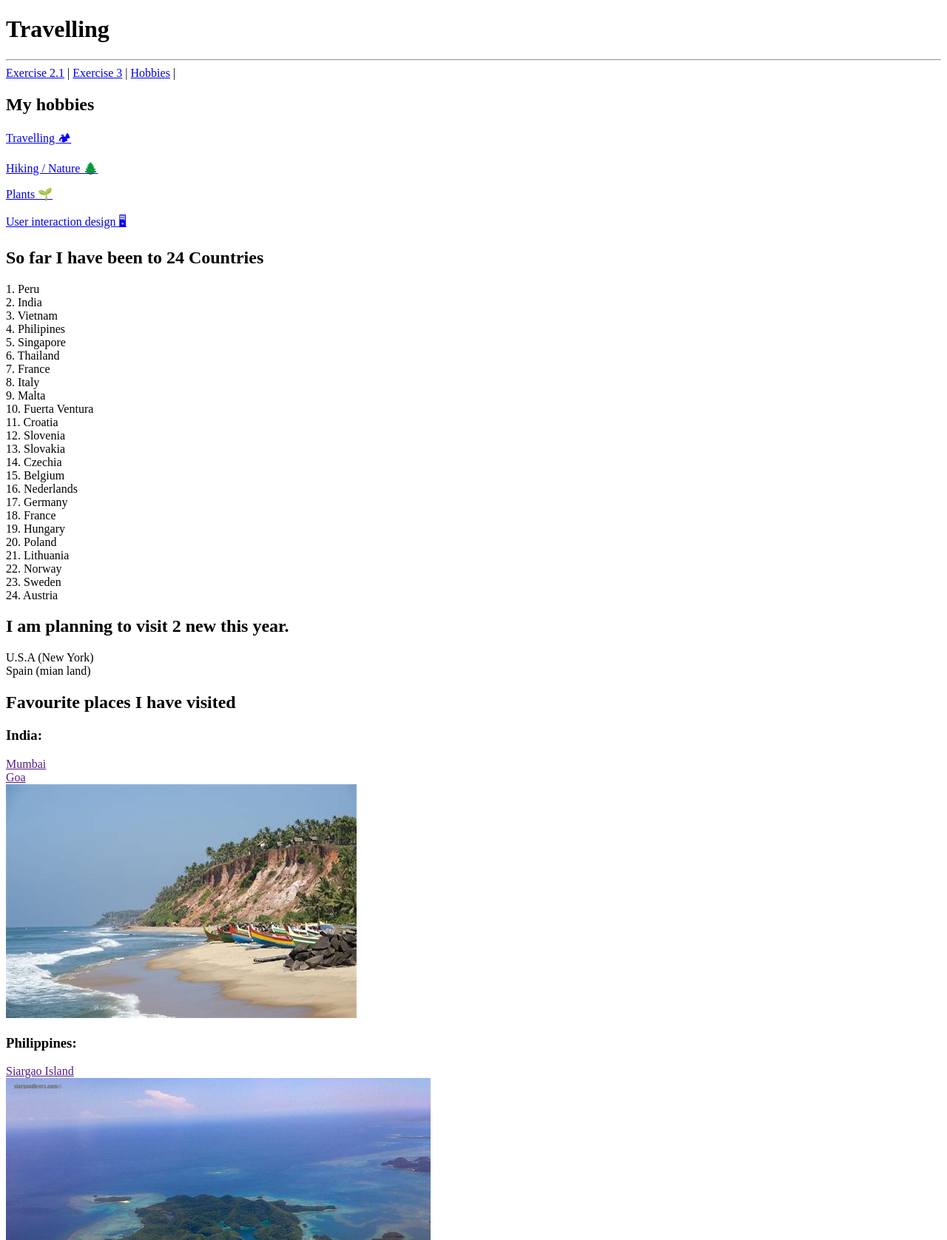
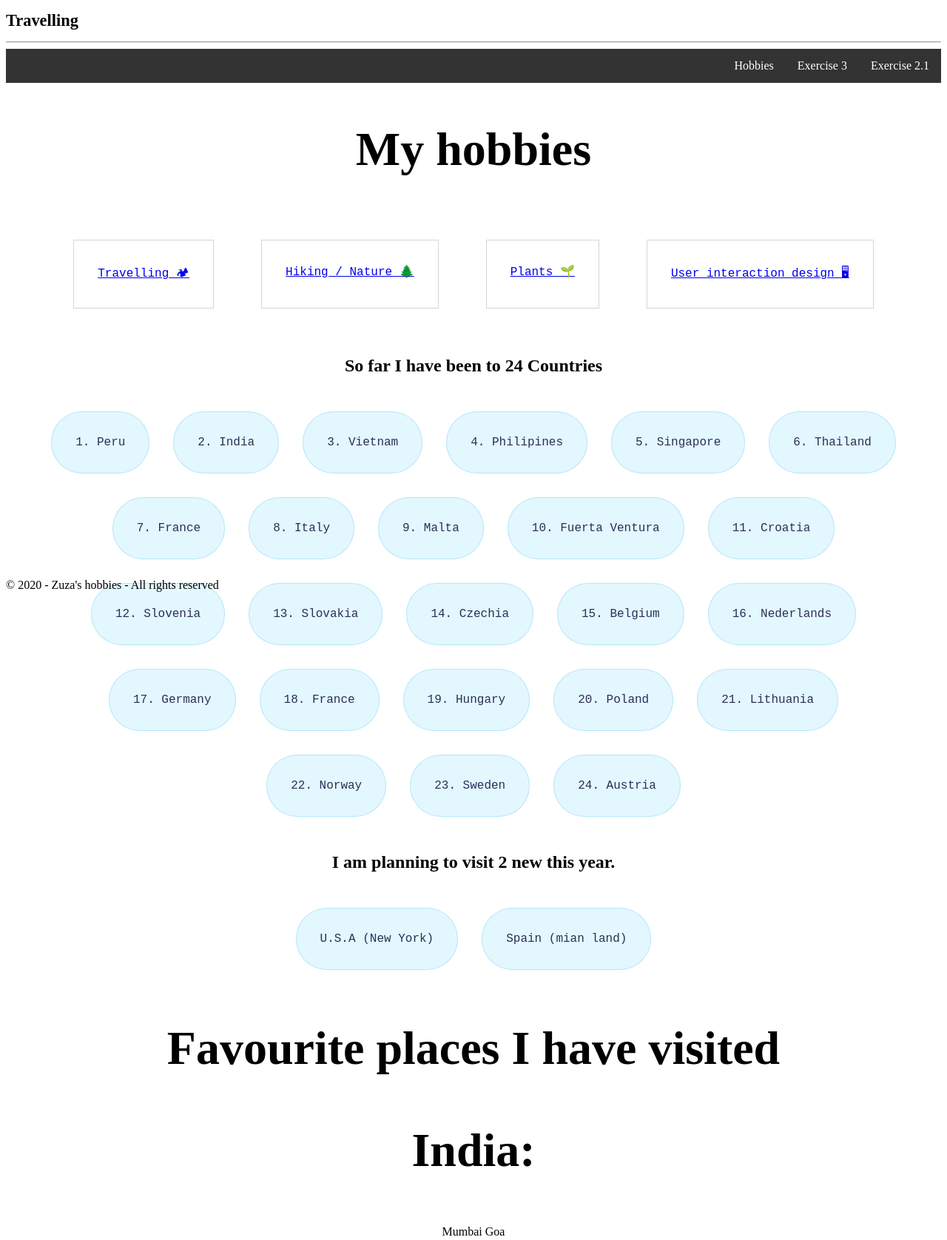
Before and after one commit to 40485390-Zuzanna/lab03, a plain HTML site: page travelling.html in a window 1280 px wide. Shown: the top 1676 px of the page at 74% size. Drawn offline with Linux system fonts and the light colour scheme.

Commit message:
changes made to css

```diff
--- /dev/null
+++ b/style.css
@@ -0,0 +1,96 @@
+.container {
+   display: flex;
+   flex-direction: row;
+
+   justify-content: center;
+   margin: 2rem;
+}
+.wrap {
+flex-wrap: wrap;
+}
+.container p {
+   padding: 2rem;
+   margin: 2rem;
+   border: 1px solid rgba(0, 0, 0, 0.164);
+   font-family: 'Courier New', Courier, monospace;
+   text-align: center;
+}
+
+.container div {
+   padding: 2rem;
+   margin: 1rem;
+   border-radius: 2.6rem;
+   border: 1px solid rgba(144, 217, 247, 0.567);
+   font-family: 'Courier New', Courier, monospace;
+   color: rgb(43, 47, 88);
+   background-color: rgba(180, 232, 253, 0.367);
+   font-size: 1rem;
+   font-weight: 300;
+}
+
+.container span {
+   font-size: 4rem;
+}
+
+.align-center {
+   text-align: center;
+}
+
+.large-font {
+   font-size: 6rem;
+}
+
+.sub-font {
+   font-size: 4rem;
+}
+.small-font {
+   font-size: 1.4rem;
+}
+.pink {
+   color: rgb(219, 81, 104);
+}
+.green {
+   color: rgb(40, 167, 114);
+}
+.blue {
+   color: rgb(5, 110, 114);
+}
+.bold {
+   font-weight: 800;
+}
+.nav {
+  list-style-type: none;
+  margin: 0;
+  padding: 0;
+  overflow: hidden;
+  background-color: #333;
+}
+li {
+   float: right;
+}
+li a {
+  display: block;
+  color: white;
+  text-align: center;
+  padding: 14px 16px;
+  text-decoration: none;
+}
+li a:hover {
+   background-color: #111;
+}
+
+.article {
+   margin: 4rem;
+}
+
+.article p {
+   padding: 0.4rem;
+   line-height: 2rem;
+}
+#footer {
+   position: fixed;
+   bottom: 0;
+}
+.align-right {
+   text-align: right;
+}
--- a/travelling.html
+++ b/travelling.html
@@ -5,33 +5,57 @@
    <meta http-equiv="X-UA-Compatible" content="IE=edge">
    <meta name="viewport" content="width=device-width, initial-scale=1.0">
    <title>Travelling</title>
+   <link rel="stylesheet" href="style.css">
 </head>
 <body>
-<header>
-<h1>Travelling</h1>
+<header >
+<h1 class="small-font">Travelling</h1>
 <hr/>
 </header>
 
-<nav>
-   <a href = "index.html" target=" _blank ">Exercise 2.1</a> |
-   <a href = "ex3.html" target=" _blank ">Exercise 3</a> |
-   <a href = "hobby.html" target=" _blank ">Hobbies</a> |
-</nav>
 
-<section>
-   <h2>My hobbies</h2>
+   <nav class="nav">
+
+      <li>
+      <a  href = "index.html" target=" _blank ">Exercise 2.1</a>
+      </li>
+      <li>
+      <a  href = "ex3.html" target=" _blank ">Exercise 3</a>
+      </li>
+      <li>
+      <a  href = "hobby.html" target=" _blank ">Hobbies</a>
+      </li>
+
+   </nav>
+
+<section class="align-center">
+<h2 class="sub-font">My hobbies</h2>
+
+<div class="container">
+
+   <p>
    <a href="travelling.html">Travelling &#127957;</a>
-   <p></p>
+   </p>
+
+   <p>
    <a href="hiking.html">Hiking / Nature &#127794;</a>
-   <p></p>
+   </p>
+
+   <p>
    <a href="plants.html">Plants &#127793;</a>
-   <p></p>
+   </p>
+
+   <p>
    <a href="design.html">User interaction design &#128421;</a>
-   <p></p>
+   </p>
+
+</div>
 </section>
+<div class="align-center">
 
-<article>
-   <h2>So far I have been to 24 Countries</h2>
+
+<h2 >So far I have been to 24 Countries</h2>
+<article class="container wrap">
    <div>1. Peru</div>
    <div>2. India</div>
    <div>3. Vietnam</div>
@@ -56,23 +80,39 @@
    <div>22. Norway</div>
    <div>23. Sweden</div>
    <div>24. Austria</div>
-   <h2> I am planning to visit 2 new this year.</h2>
+</article>
+
+<h2> I am planning to visit 2 new this year.</h2>
+
+<section class="container">
    <div>U.S.A (New York)</div>
    <div>Spain (mian land)</div>
-   <h2>Favourite places I have visited</h2>
+</section>
 
-   <h3>India:</h3>
+<h2  class="sub-font">Favourite places I have visited</h2>
+
+
+<h3 class="sub-font">India:</h3>
+<span>Mumbai</span>
+<span>Goa</span>
+
+<section class="container">
    <a href="">
-   <div>Mumbai</div>
-   <div>Goa</div>
    <img src="img/goa.jpg" alt="Picture of Ajuna"></a>
+</section>
 
-   <h3>Philippines:</h3>
+<h3 class="sub-font">Philippines:</h3>
+<span>Siargao Island</span>
+
+<section class="container">
    <a href="">
-   <div>Siargao Island</div>
    <img src="img/siargao.jpg" alt="Picture of sargao"></a>
+</section>
+</div>
 
-</article>
+<footer id="footer">
+&copy; 2020 - Zuza's hobbies - All rights reserved
+</footer>
 
 </body>
 </html>
```
Also changed, not shown: ex3.html (+27 -15 lines), hobby.html (+36 -18 lines), index.html (+35 -18 lines).
